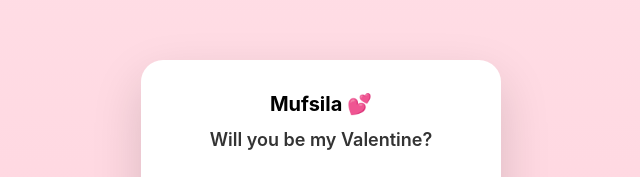
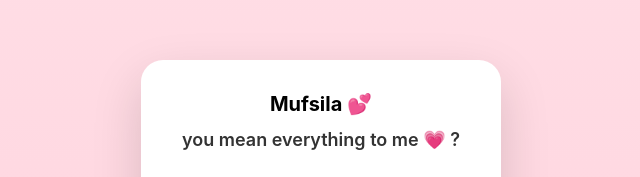
Before and after one commit to amnaameen090-jpg/love-surprise, a plain HTML site: page index.html in a window 1280 px wide. Shown: the part 234-411 px from the top of the page, without its empty margins (319-959 px from the left). Drawn offline with Linux system fonts and the light colour scheme.

Commit message:
Update index.html

```diff
--- a/index.html
+++ b/index.html
@@ -116,7 +116,7 @@
 
   <div class="card" id="card">
     <h1>Mufsila 💕</h1>
-    <p id="text">Will you be my Valentine?</p>
+    <p id="text">you mean everything to me 💗 ?</p>
 
     <div class="buttons" id="buttons">
       <button class="yes" onclick="yesClicked()">Yes 💖</button>
```
